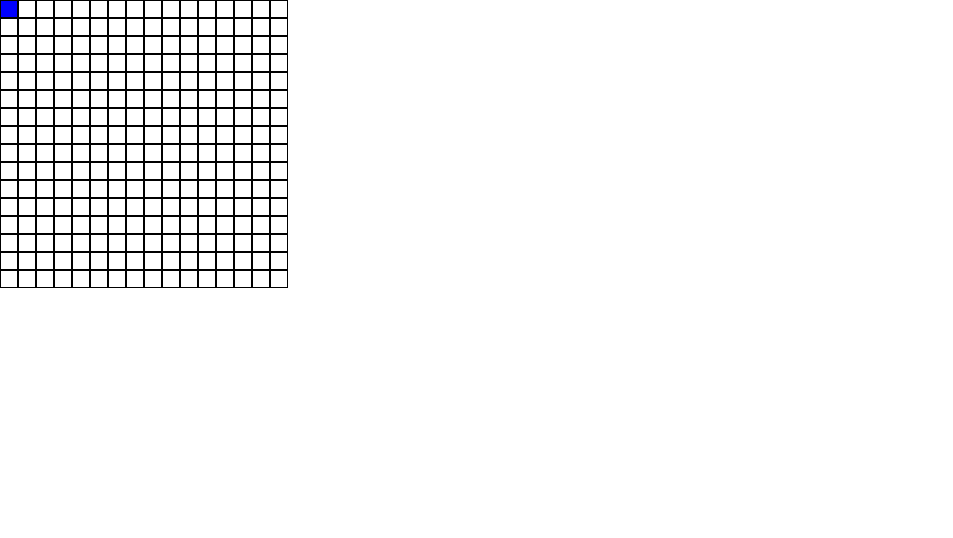
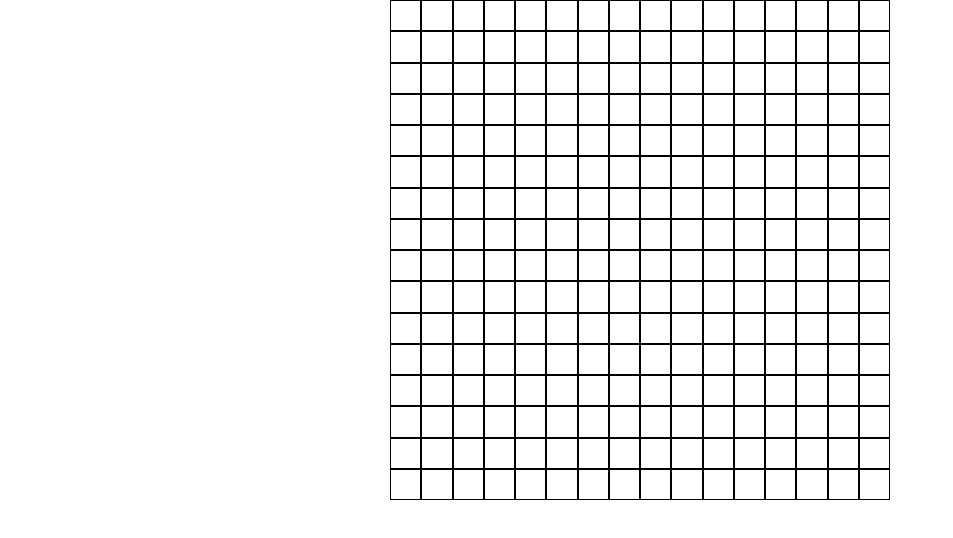
Before and after one commit to rhythmicdev/etch-a-sketch, a plain HTML site: page index.html in a window 1280 px wide. Shown: the whole page, without its empty margins (0-953 px from the left). Drawn offline with Linux system fonts and the light colour scheme.

Commit message:
Set up CSS styles to have the squares scale properly so that the grid always fits in 500px container no matter the number of squares

```diff
--- a/javascript.js
+++ b/javascript.js
@@ -3,13 +3,13 @@ for (j = 0; j < 16; j++) {
     const row = document.createElement('div');
     for (i = 0; i < 16; i++) {
         const square = document.createElement('div');
-        square.style.width = '16px';
-        square.style.height = '16px';
-        square.style.border = 'solid 1px black';
+        square.classList.add('square');
+        square.style.width = `calc(500px / 16)`
+        square.style.height = `calc(500px / 16)`
         square.addEventListener('mouseover', function (e) {
             e.target.style.background = 'blue';
-        })
+        });
         row.appendChild(square);
-    };
+    }
     container.appendChild(row);
-};
+}
--- a/styles.css
+++ b/styles.css
@@ -1,9 +1,16 @@
 body {
     margin: 0;
     display: flex;
-    flex-direction: column;
 }
 
 #container {
     display: flex;
+    flex-wrap: wrap;
+    width: 500px;
+    margin: 0 auto;
 }
+
+.square {
+    border: solid 1px black;
+    box-sizing: border-box;
+}
```
